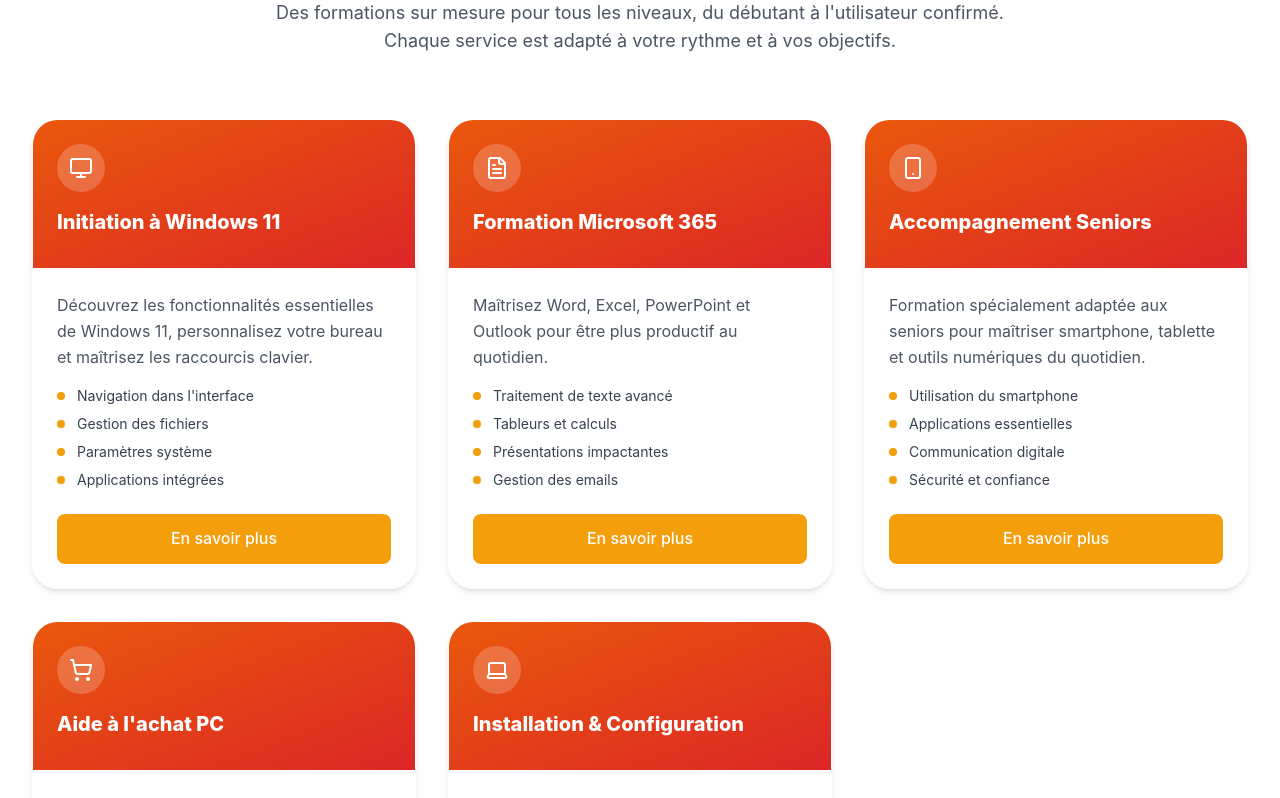
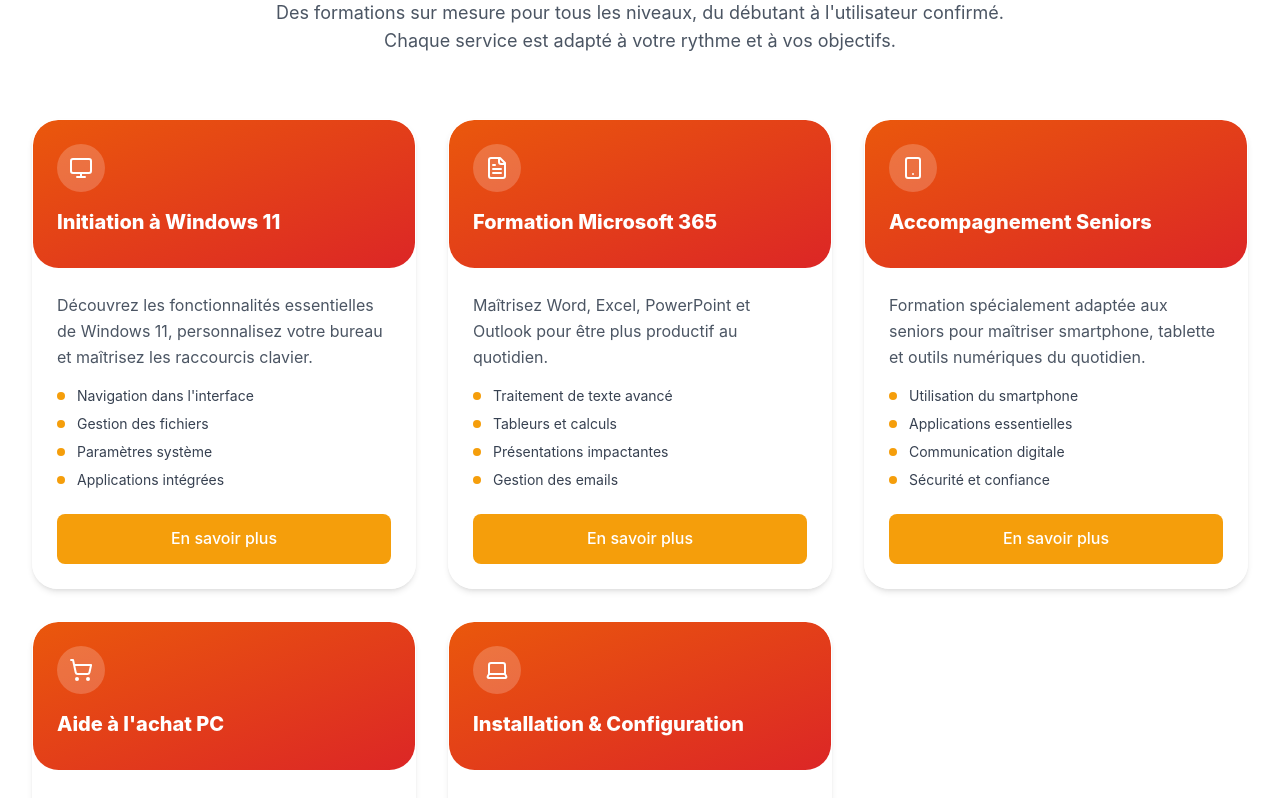
Before and after one commit to Ithan25/MCI, a React (Vite) app: page / in a window 1280 px wide. Shown: the part 1020-1818 px from the top of the page. Built offline with nearby package versions, Linux system fonts and the light colour scheme.

Commit message:
Enhance layout in Hero and Services components for improved visual consistency

```diff
--- a/src/components/Hero.jsx
+++ b/src/components/Hero.jsx
@@ -148,9 +148,9 @@
               initial={{ opacity: 0, y: 30 }}
               animate={{ opacity: 1, y: 0 }}
               transition={{ delay: 1.2 + index * 0.2, duration: 0.6 }}
-              className="text-center bg-white rounded-xl p-6 shadow-md hover:shadow-lg transition-shadow duration-300"
+              className="text-center flex flex-col items-center justify-center bg-white rounded-xl p-6 shadow-md hover:shadow-lg transition-shadow duration-300"
             >
-              <div className="bg-accent-100 rounded-full w-16 h-16 flex items-center justify-center mx-auto mb-4">
+              <div className="bg-accent-100 mb-4 rounded-full w-16 h-16 flex items-center justify-center mx-auto mb-4">
                 <advantage.icon className="h-8 w-8 text-accent" />
               </div>
               <h3 className="font-poppins font-semibold text-lg text-gray-900 mb-2">
--- a/src/components/Services.jsx
+++ b/src/components/Services.jsx
@@ -107,7 +107,7 @@
               className="glass-effect card-shadow overflow-hidden group ripple-effect rounded-[2vw]"
             >
               {/* Card Header */}
-              <div className="bg-gradient-to-br from-primary to-primary-600 p-6 text-white">
+              <div className="bg-gradient-to-br from-primary to-primary-600 p-6 text-white rounded-[2vw]">
                 <div className="bg-white/20 rounded-full w-12 h-12 flex items-center justify-center mb-4">
                   <service.icon className="h-6 w-6 text-white" />
                 </div>
```
